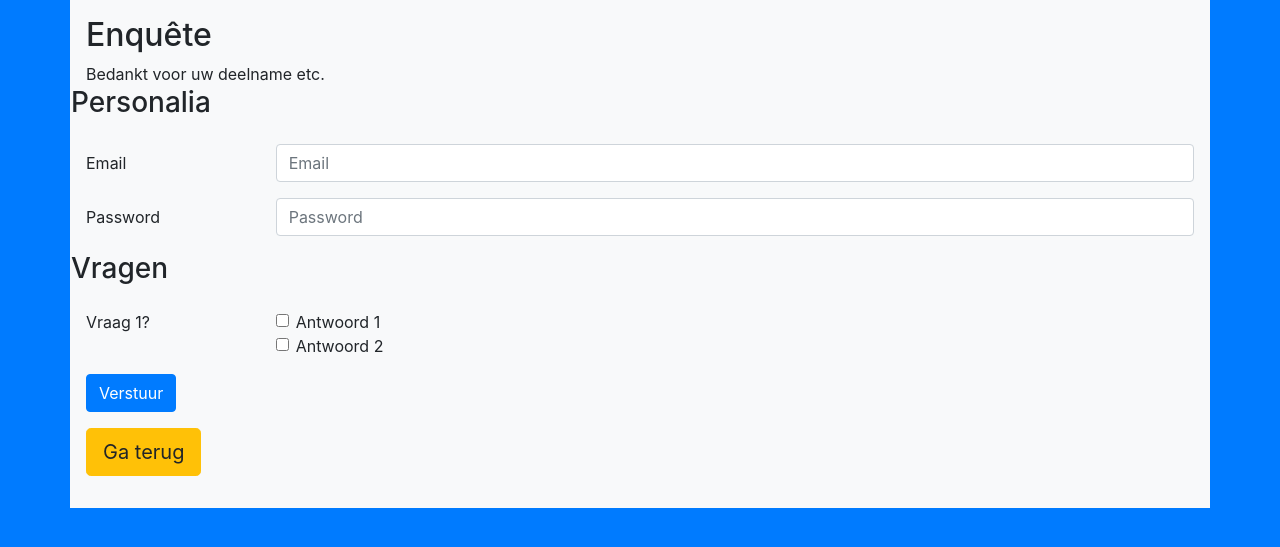
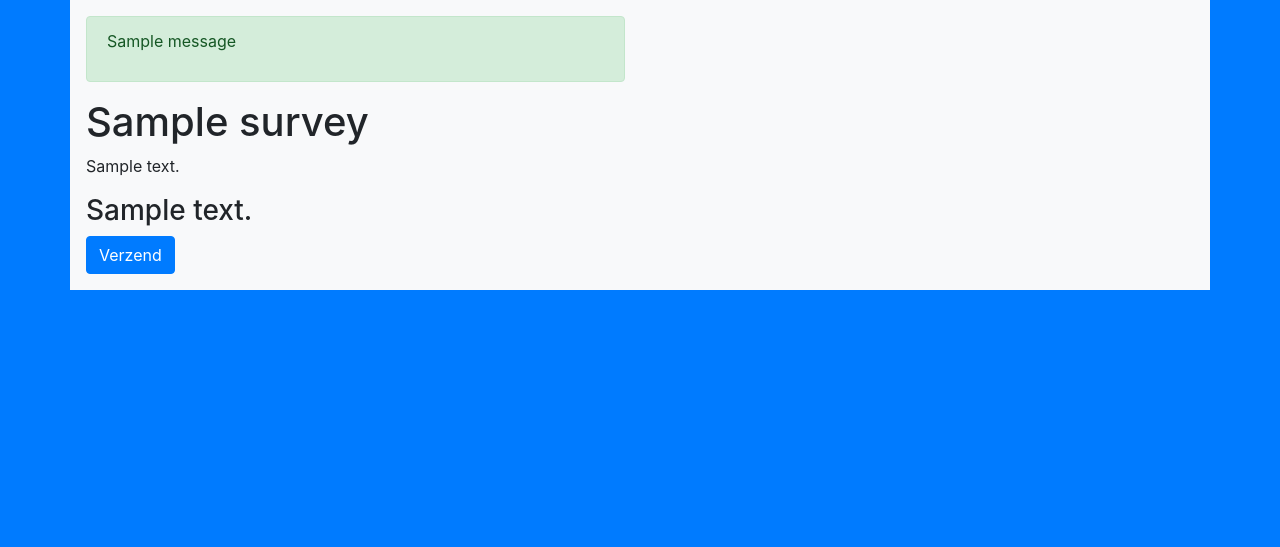
Before and after one commit to jorikslotman/CattleCam_web, a Django app: page /survey/assess/1 in a window 1280 px wide. Shown: the top 547 px of the page. Run offline with Django 3.2, Linux system fonts and the light colour scheme; tables that the repository leaves empty hold one stand-in row (values such as "Sample post"); one stand-in notice (Sample message) is shown; some libraries are stand-ins or nearby versions.

Commit message:
first version survey editor. WIP!

```diff
--- a/cattleweb_root/cattleweb/apps/survey/models.py
+++ b/cattleweb_root/cattleweb/apps/survey/models.py
@@ -9,6 +9,9 @@
     private_description = models.TextField(null=True,default='Is CattleCam de kip met gouden eieren?')
     pub_date = models.DateTimeField('date published')
 
+    @property
+    def questions(self):
+        return self.question_set.all()
 
     def __str__(self):
         return self.private_title
@@ -18,13 +21,16 @@
     question_text = models.TextField()
     private_description = models.TextField(null=True)
     pub_date = models.DateTimeField('date published')
+    @property
+    def answers(self):
+        return self.answer_set.all()
 
     def __str__(self):
         return self.question_text
 
 class Answer(models.Model):
     question = models.ForeignKey(Question, on_delete=models.CASCADE)
-    answer_type = models.CharField(max_length=200,default='checkbox')  # radio, checkbox, input field, text_field
+    answer_type = models.CharField(max_length=200,default='checkbox')  # radio, checkbox, input, text_field
     public_description = models.CharField(max_length=200,)
     private_description = models.CharField(max_length=200,null=True)
 
--- a/cattleweb_root/cattleweb/apps/survey/templates/survey/assess.html
+++ b/cattleweb_root/cattleweb/apps/survey/templates/survey/assess.html
@@ -4,56 +4,65 @@
 {% block title %} Vragen {% endblock %}
 
 {% block content %}
+    {% if messages %}
+      <div class="row">
+      <div class="col-sm-6 col-sm-offset-3">
+          {% for message in messages %}
+          <div class="alert alert-{{ message.tags }}" role="alert">
+              <p>{{ message }}</p>
+          </div>
+          {% endfor %}
+        </div>
+
+      </div>
+    {% endif %}
+
+    <h1> {{survey.public_title}} </h1>
+    <p> {{survey.public_description}}</p>
+
+    <form action="{% url 'survey:process' %}" method="POST">
+    {% csrf_token %}
+    {% for question in survey.questions %}
+    <div class="bg-light">
+        <h3>{{question.question_text}}</h3>
 
 
-<div >
-    <h2>Enquête</h2>
-    Bedankt voor uw deelname etc.
-</div>
-<form>
-    <div class="form-group row">
-        <h3>Personalia</h3>
-    </div>
-    <div class="form-group row">
-        <label for="inputEmail3" class="col-sm-2 col-form-label">Email</label>
-        <div class="col-sm-10">
-            <input type="email" class="form-control" id="inputEmail3" placeholder="Email">
-        </div>
-    </div>
-    <div class="form-group row">
-        <label for="inputPassword3" class="col-sm-2 col-form-label">Password</label>
-        <div class="col-sm-10">
-            <input type="password" class="form-control" id="inputPassword3" placeholder="Password">
-        </div>
-    </div>
-    <div class="form-group row">
-        <h3>Vragen</h3>
-    </div>
-    <div class="form-group row">
-        <div class="col-sm-2">Vraag 1?</div>
-        <div class="col-sm-10">
+        {% for answer in question.answers %}
+
+           {% if answer.answer_type == 'checkbox' or answer.answer_type == 'radio' %}
             <div class="form-check">
-                <input class="form-check-input" type="checkbox" id="gridCheck1">
-                <label class="form-check-label" for="gridCheck1">
-                    Antwoord 1
+              <input class="form-check-input" type="{{answer.answer_type}}" value="{{answer.id}}" id="flexCheckDefault">
+              <label class="form-check-label" for="flexCheckDefault">
+                  {% if answer.public_description == 'input' %}
+                  <input class="form-control" type="text" placeholder="Anders...">
+                  {% else %}
+                    {{answer.public_description}}
+                  {% endif %}
               </label>
             </div>
-            <div class="form-check">
-                <input class="form-check-input" type="checkbox" id="gridCheck2">
-                <label class="form-check-label" for="gridCheck2">
-                    Antwoord 2
-                </label>
+            {% endif %}
+
+           {% if answer.answer_type == 'input' %}
+              <div class="form-group">
+                <label for="formGroupExampleInput">{{answer.public_description}}</label>
+                <input type="text" class="form-control" id="formGroupExampleInput" placeholder="Antwoord">
               </div>
+            {% endif %}
+
+           {% if answer.answer_type == 'text_field' %}
+              <div class="form-group">
+                <label for="exampleFormControlTextarea1">{{answer.public_description}}</label>
+                <textarea class="form-control" id="exampleFormControlTextarea1" rows="3"></textarea>
               </div>
+            {% endif %}
+
+        {% endfor %}
+
     </div>
-    <div class="form-group row">
-        <div class="col-sm-10">
-            <button type="submit" class="btn btn-primary">Verstuur</button>
-        </div>
-    </div>
+    {% endfor %}
+
+    <button type="submit" class="btn btn-primary">Verzend</button>
+
     </form>
-<p class="lead">
-    <a class="btn btn-warning btn-lg" href="{% url 'survey:index' %}" role="button">Ga terug</a>
-</p>
 
 {% endblock %}
--- a/cattleweb_root/cattleweb/apps/survey/urls.py
+++ b/cattleweb_root/cattleweb/apps/survey/urls.py
@@ -5,4 +5,5 @@
 urlpatterns = [
     path('', views.index,name='index'),
     path('assess/<survey_id>', views.assess,name='assess'),
+    path('process', views.process_survey, name='process'),
 ]
--- a/cattleweb_root/cattleweb/apps/survey/views.py
+++ b/cattleweb_root/cattleweb/apps/survey/views.py
@@ -1,11 +1,25 @@
 from django.shortcuts import render
 from django.http import HttpResponse
+from django.contrib import messages
+from django.shortcuts import redirect
+
+from .models import Survey
 # Create your views here.
-from .models import Answer
+
 
 def index(request):
     return render(request, 'survey/index.html')
 
 def assess(request,survey_id):
+    try:
+        survey = Survey.objects.get(pk=int(survey_id))
+    except:
+        messages.warning(request, 'Vragenlijst niet gevonden.')
+        return redirect('survey:index')
 
-    return render(request, 'survey/assess.html')
+    context = {'survey' : survey}
+
+    return render(request, 'survey/assess.html',context=context)
+
+def process_survey(request):
+    return redirect('survey:index')
--- a/cattleweb_root/cattleweb/settings/base.py
+++ b/cattleweb_root/cattleweb/settings/base.py
@@ -117,7 +117,6 @@
 
 STATICFILES_DIRS = [
     os.path.join(BASE_DIR,'cattleweb', "static"),
-    '/static/',
 ]
 
 STATIC_URL = '/static/'
```
Also changed, not shown: cattleweb_root/cattleweb/apps/survey/templates/survey/index.html (+11 -0 lines). Lines whose indentation alone changed are shown as unchanged.
